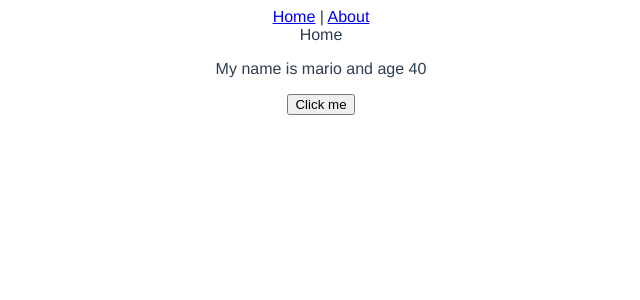
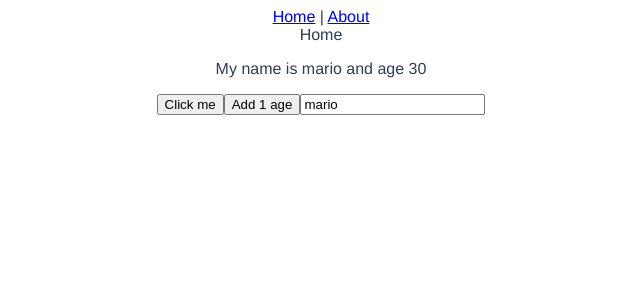
Before and after one commit to newit-baolh/LearnVueJS, a Vue app: page / in a window 1280 px wide. Shown: the top 300 px of the page, without its empty margins (319-959 px from the left). Built offline with nearby package versions, Linux system fonts and the light colour scheme.

Commit message:
using ref for reactivity

```diff
--- a/src/views/Home.vue
+++ b/src/views/Home.vue
@@ -3,6 +3,8 @@
     Home
     <p ref="p">My name is {{name}} and age {{age}}</p>
     <button @click="handleClick">Click me</button>
+    <button @click="age++">Add 1 age</button>
+    <input type="text" name="" id="" v-model="name">
   </div>
 </template>
 
@@ -15,10 +17,12 @@ export default {
 
     const p =ref(null)
 
-    let name = 'mario'
-    let age = 30
+    const name = ref('mario')
+    const age = ref(30)
+
     const handleClick = ()=>{
-      console.log(p);
+      name.value = 'bao'
+      age.value = 40
     }
 
     return {
@@ -27,7 +31,7 @@ export default {
   },
   data(){
     return {
-      age: 40,
+      score: 40,
     }
   }
 }
```
